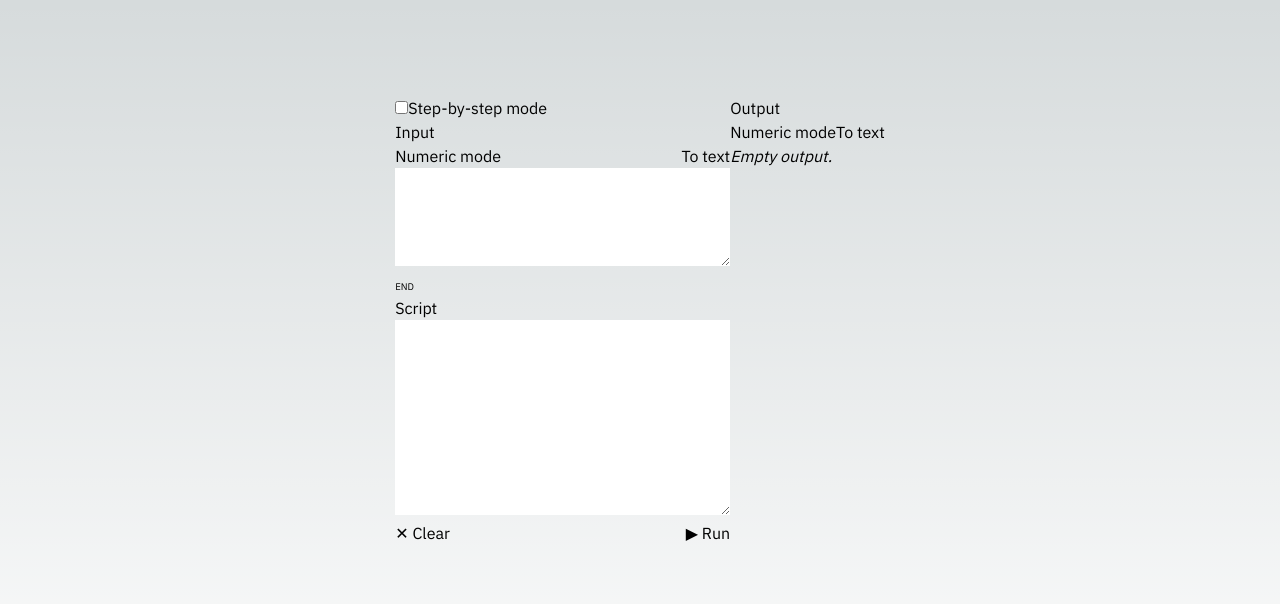
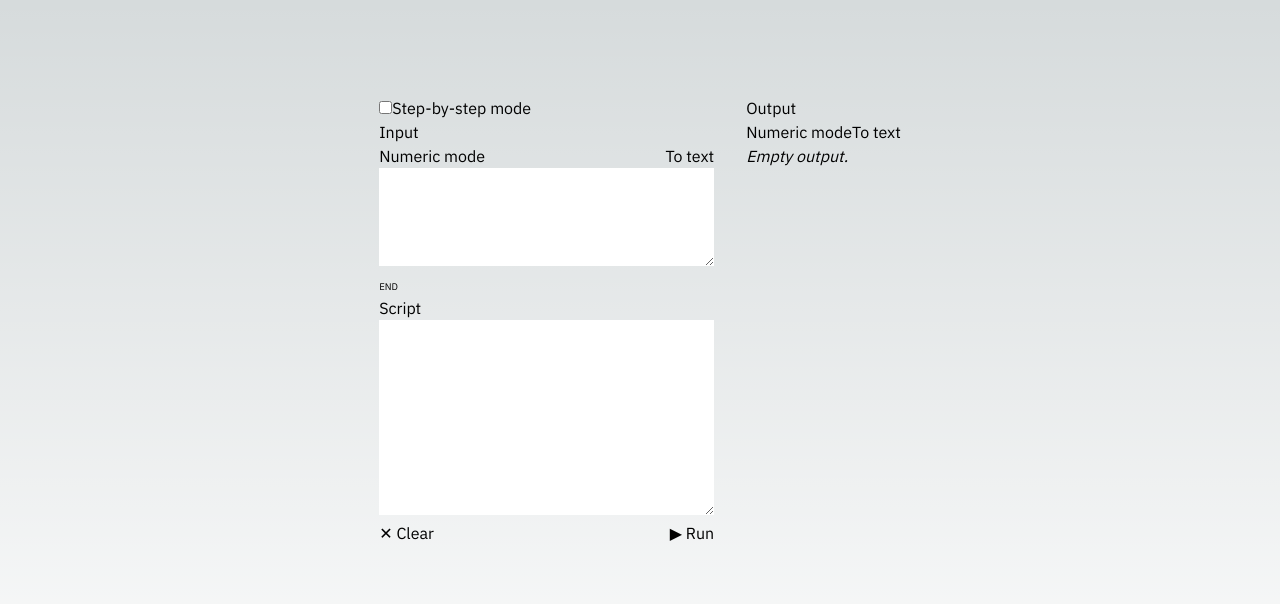
Before and after one commit to joeljpresent/jcodegame, a Next.js app: page / in a window 1280 px wide. Shown: the top 604 px of the page. Built offline with nearby package versions, Linux system fonts and the light colour scheme.

Commit message:
Add padding between Input and Output panes

```diff
--- a/src/app/CodeGame.tsx
+++ b/src/app/CodeGame.tsx
@@ -91,8 +91,8 @@ export default function CodeGame() {
   }
 
   return (
-    <div className="flex flex-row">
-      <div>
+    <section className="flex">
+      <div className="pr-[1rem] w-full">
         <div>
           <input name="stepByStepCheckbox" type="checkbox" onChange={handleToggleStepByStep} />
           <label htmlFor="stepByStepCheckbox">Step-by-step mode</label>
@@ -139,7 +139,7 @@ export default function CodeGame() {
           }
         </div>
       </div>
-      <div>
+      <div className="pl-[1rem] w-full">
         <h2>Output</h2>
         <TextModeToggle
           isTextMode={isExeOutputTextMode}
@@ -152,6 +152,6 @@ export default function CodeGame() {
         />
         {isStepByStep && exeState != null && <ValueVisualizer exeState={exeState} />}
       </div>
-    </div>
+    </section>
   );
 }
```
